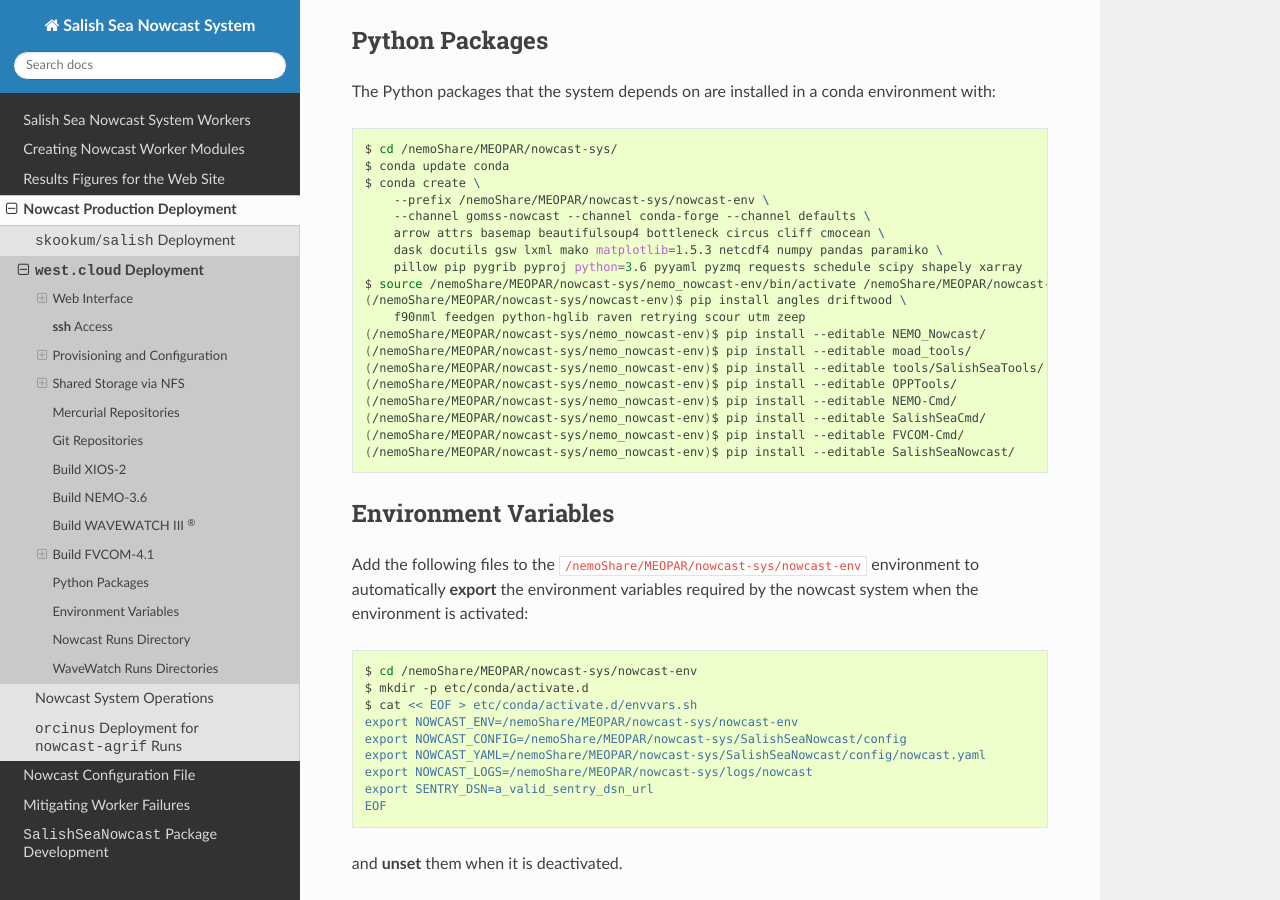
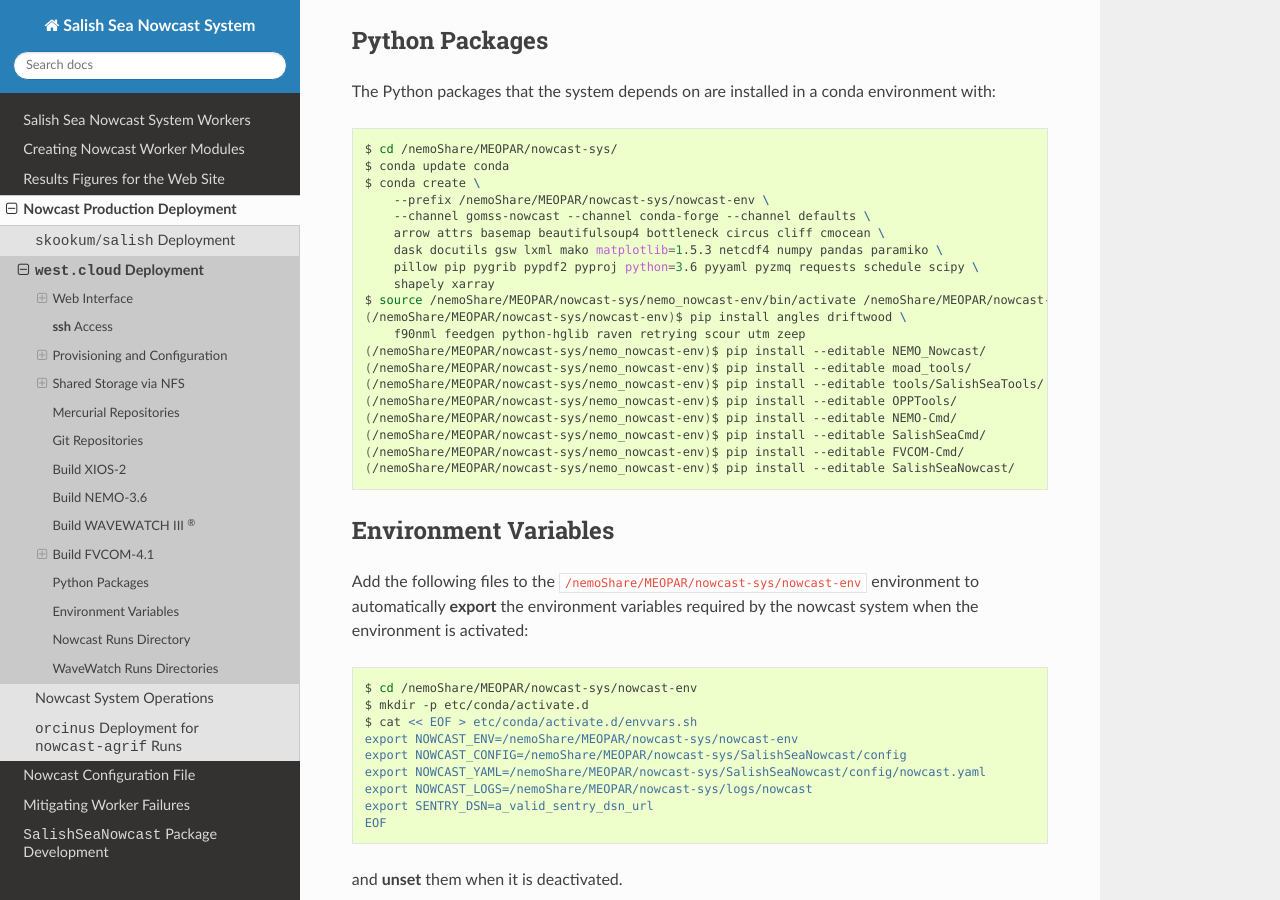
Before and after one commit to SalishSeaCast/SalishSeaNowcast, a Sphinx documentation site: the page built from docs/deployment/west_cloud.rst, in a window 1280 px wide and 900 px high, scrolled down 11681 px. Built offline with Sphinx 7.4.7 and the Read the Docs theme 2.0.0, drawn with Linux system fonts in a browser that asks for light colours; the version number could not be read and is left out.

Commit message:
Add pypdf2 package as a dependency.

```diff
--- a/docs/deployment/west_cloud.rst
+++ b/docs/deployment/west_cloud.rst
@@ -635,7 +635,8 @@ The Python packages that the system depends on are installed in a conda environm
         --channel gomss-nowcast --channel conda-forge --channel defaults \
         arrow attrs basemap beautifulsoup4 bottleneck circus cliff cmocean \
         dask docutils gsw lxml mako matplotlib=1.5.3 netcdf4 numpy pandas paramiko \
-        pillow pip pygrib pyproj python=3.6 pyyaml pyzmq requests schedule scipy shapely xarray
+        pillow pip pygrib pypdf2 pyproj python=3.6 pyyaml pyzmq requests schedule scipy \
+        shapely xarray
     $ source /nemoShare/MEOPAR/nowcast-sys/nemo_nowcast-env/bin/activate /nemoShare/MEOPAR/nowcast-sys/nemo_nowcast-env/
     (/nemoShare/MEOPAR/nowcast-sys/nowcast-env)$ pip install angles driftwood \
         f90nml feedgen python-hglib raven retrying scour utm zeep
--- a/environment-dev.yaml
+++ b/environment-dev.yaml
@@ -44,6 +44,7 @@ dependencies:
   - pillow
   - pip
   - pygrib
+  - pypdf2
   - pyproj
   - python=3.6
   - pyyaml
--- a/environment-fig-dev.yaml
+++ b/environment-fig-dev.yaml
@@ -38,6 +38,7 @@ dependencies:
   - pillow
   - pip
   - pygrib
+  - pypdf2
   - pyproj
   - python=3.6
   - pyyaml
--- a/environment-prod.yaml
+++ b/environment-prod.yaml
@@ -44,6 +44,7 @@ dependencies:
   - pip
   - pygrib
   - pyproj
+  - pypdf2
   - python=3.6
   - pyyaml
   - pyzmq
--- a/requirements.txt
+++ b/requirements.txt
@@ -75,6 +75,7 @@ pygrib==2.0.2
 PyNaCl==1.1.2
 pyOpenSSL==17.4.0
 pyparsing==2.2.0
+pypdf2==1.26.0
 pyperclip==1.6.0
 pyproj==1.9.5.1
 pyshp==1.2.12
--- a/setup.py
+++ b/setup.py
@@ -63,6 +63,7 @@ install_requires = [
     "paramiko",
     "pillow",
     "pygrib",
+    "pypdf2",
     "pyproj",
     "python-hglib",
     "raven",
```
